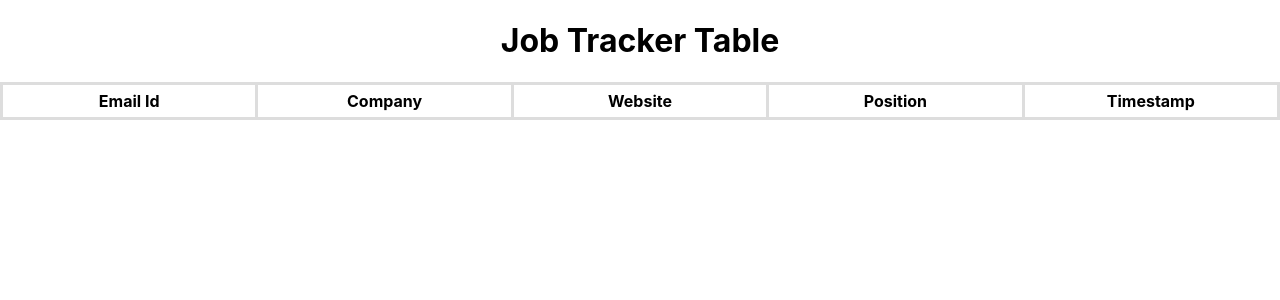
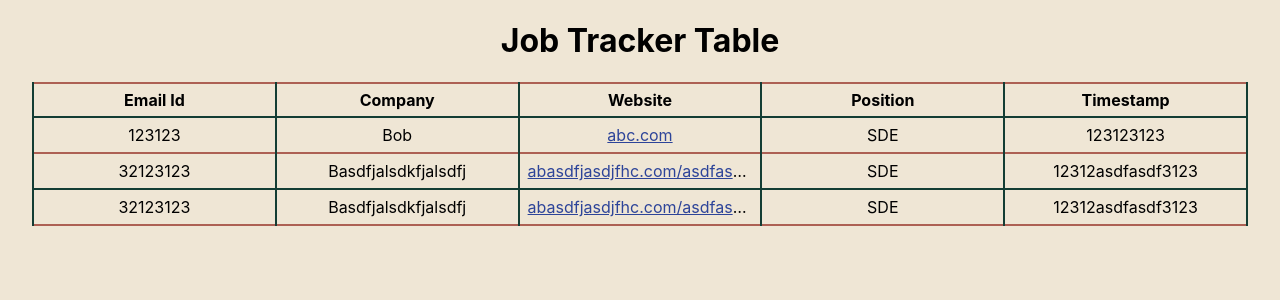
Before and after one commit to PleaseHireUs/react-app, a React (Create React App) app in the folder user-interface/: page / in a window 1280 px wide. Shown: the top 300 px of the page. Built offline with nearby package versions, Linux system fonts and the light colour scheme.

Commit message:
make skeleton for Job Tracker Table

```diff
--- a/user-interface/src/App.css
+++ b/user-interface/src/App.css
@@ -1,14 +1,52 @@
 .App {
   text-align: center;
 }
+.a{
+  color: #2d4499;
+}
 .table{
-  width: 100%;
+  width: 95%;
+  margin-left: auto;
+  margin-right: auto;
   border-collapse: collapse;
+  table-layout: fixed;
 }
 .th{
-  border: 3px solid #ddd;
   padding: 6px 0px;
   width: 20%;
+  border-left: #133d34;
+  border-right: #133d34;
+  border-width: 0px 2px;
+  border-style: solid;
+}
+.td{
+  padding: 7px 8px;
+  width: 20%;
+  overflow: hidden;
+  text-overflow: ellipsis;
+}
+.td{
+  border-left: #133d34;
+  border-right: #133d34;
+  border-width: 0px 2px;
+  border-style: solid;
+}
+
+.first{
+  border-color: #133d34;
+  border-top-color: #ad6154;
+  border-width: 2px;
+  border-style: solid;
+}
+.tr:nth-child(even){
+  border-color: #133d34;
+  border-width: 2px;
+  border-style: solid;
+}
+.tr:nth-child(odd){
+  border-color: #ad6154;
+  border-width: 2px;
+  border-style: solid;
 }
 /* .App-logo {
   height: 40vmin;
--- a/user-interface/src/App.js
+++ b/user-interface/src/App.js
@@ -2,9 +2,12 @@ import './App.css';
 import { useEffect,useState } from 'react';
 import RowComponent from './RowComponent';
 function App() {
-  const [data,setData] = useState([]);
+  const [data,setData] = useState([{"Email id":123123,"Company":"Bob","Website":"abc.com","Position":"SDE","Timestamp":"123123123"},
+  {"Email id":32123123,"Company":"Basdfjalsdkfjalsdfj","Website":"abasdfjasdjfhc.com/asdfasdfasdf/asdfasdfasdf/asdfasdfasdfdf","Position":"SDE","Timestamp":"12312asdfasdf3123"},
+  {"Email id":32123123,"Company":"Basdfjalsdkfjalsdfj","Website":"abasdfjasdjfhc.com/asdfasdfasdf/asdfasdfasdf/asdfasdfasdfdf","Position":"SDE","Timestamp":"12312asdfasdf3123"}]);
   useEffect(()=>{
     // apiCall.then(jsonData => setData(jsonData))
+    document.title = 'Job Tracker';
   })
   return (
     <div className="App">
@@ -14,13 +17,20 @@ function App() {
         </h1>
       </header>
       <table className = 'table'>
-        <tr>
+        <thead>
+          <tr className='first'>
             <th scope ="col" className = 'th'>Email Id</th>
             <th scope ="col" className = 'th'>Company</th>
             <th scope ="col" className = 'th'>Website</th>
             <th scope ="col" className = 'th'>Position</th>
             <th scope ="col" className = 'th'>Timestamp</th>
           </tr>
+        </thead>
+        <tbody>
+          {
+            data.map((item,index)=>(<RowComponent key={index} rowData={item}/>))
+          }
+        </tbody>
       </table>
     </div>
   );
--- a/user-interface/src/RowComponent.js
+++ b/user-interface/src/RowComponent.js
@@ -2,12 +2,12 @@ import React from 'react';
 
 export default function RowComponent({rowData}){
     return(
-        <tr>
-            <td>{rowData.key1}</td>
-            <td>{rowData.key2}</td>
-            <td>{rowData.key3}</td>
-            <td>{rowData.key4}</td>
-            <td>{rowData.key5}</td>
+        <tr className='tr'>
+            <td className='td'>{rowData["Email id"]}</td>
+            <td className='td'>{rowData["Company"]}</td>
+            <td className='td'><a href={rowData["Website"]} className='a' aria-label='webiste'>{rowData["Website"]}</a></td>
+            <td className='td'>{rowData["Position"]}</td>
+            <td className='td'>{rowData["Timestamp"]}</td>
         </tr>
     );
 }
--- a/user-interface/src/index.css
+++ b/user-interface/src/index.css
@@ -5,6 +5,7 @@ body {
     sans-serif;
   -webkit-font-smoothing: antialiased;
   -moz-osx-font-smoothing: grayscale;
+  background-color: #efe6d5;
 }
 
 code {
```
Lines whose indentation alone changed are shown as unchanged.
